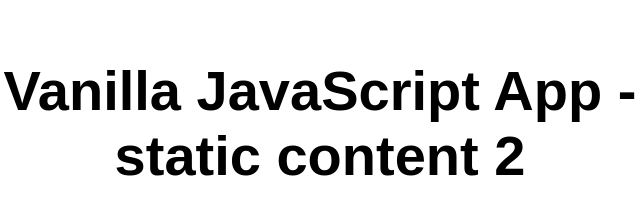
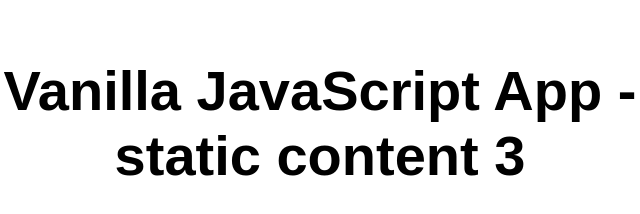
Before and after one commit to cmriachi/vanillabasic2, a website: page src/index.html in a window 1280 px wide. Shown: the full height of the page, 320-960 px from the left. Drawn offline with Linux system fonts and the light colour scheme.

Commit message:
Update index.html

```diff
--- a/src/index.html
+++ b/src/index.html
@@ -10,7 +10,7 @@
 
 <body>
   <main>
-    <h1>Vanilla JavaScript App - static content 2</h1>
+    <h1>Vanilla JavaScript App - static content 3</h1>
   </main>
 </body>
 
```
